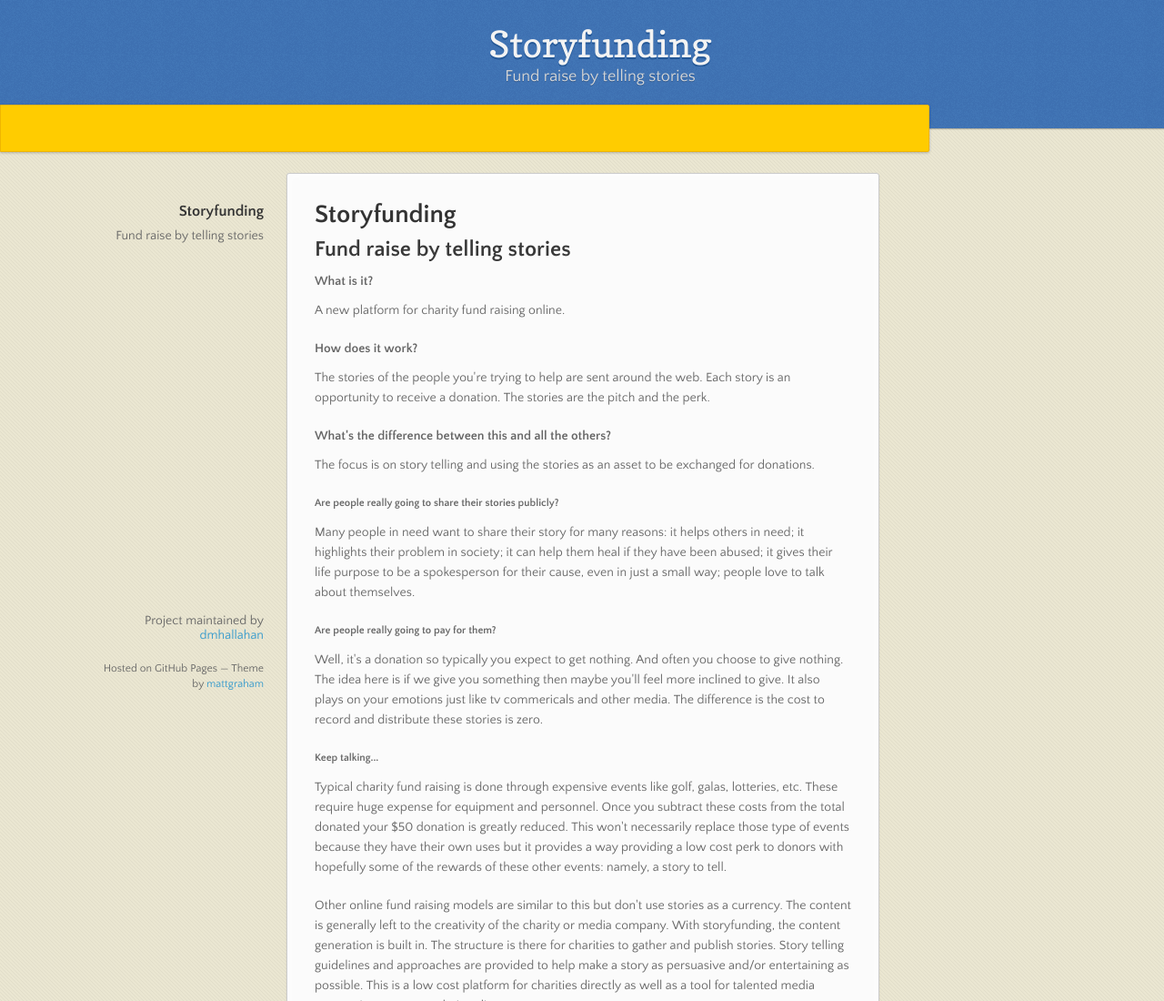
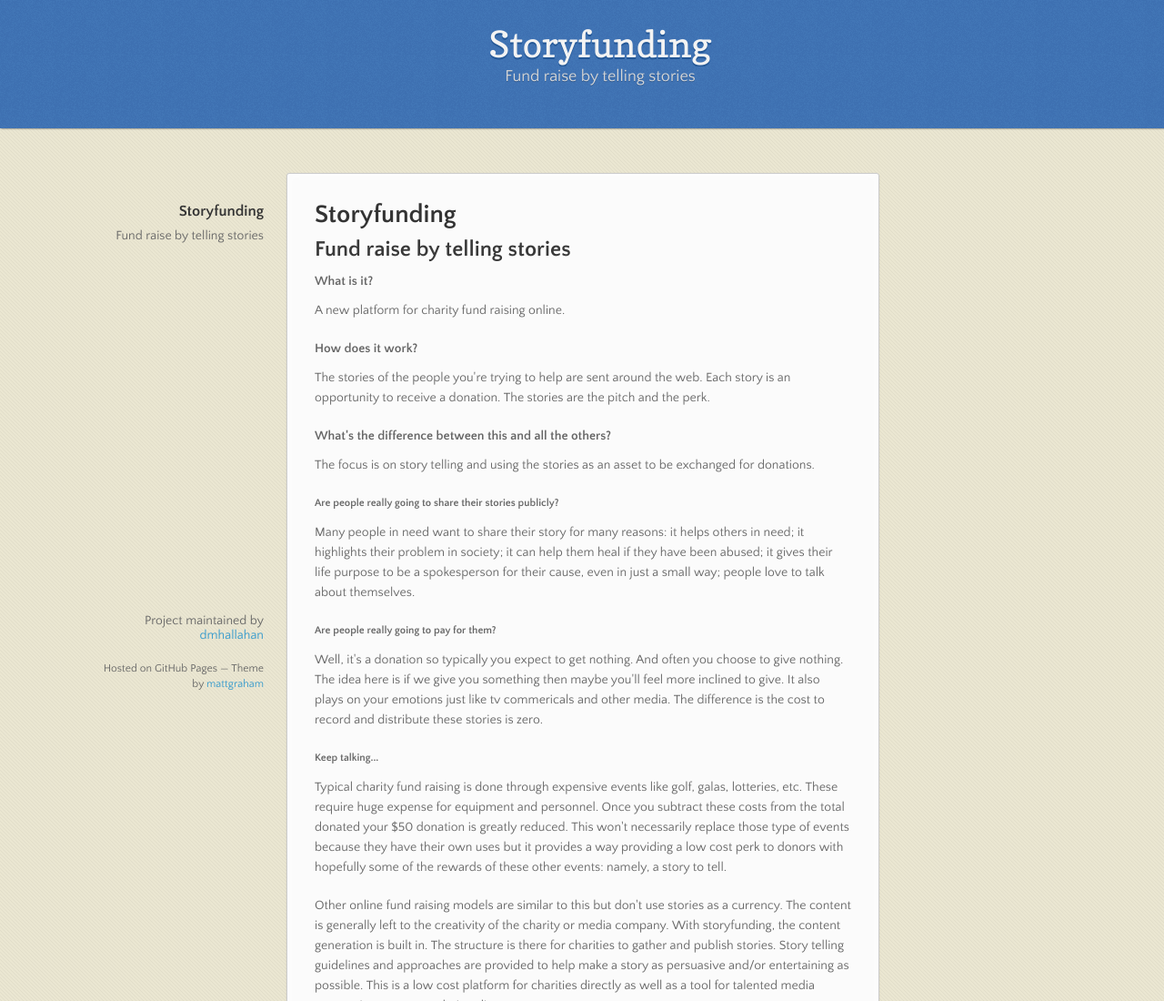
Before and after one commit to dmhallahan/storyfunding, a plain HTML site: page index.html in a window 1280 px wide. Shown: the top 1100 px of the page at 91% size. Drawn offline with nearby package versions, Linux system fonts and the light colour scheme.

Commit message:
removed banner

```diff
--- a/index.html
+++ b/index.html
@@ -21,8 +21,6 @@
         <p>Fund raise by telling stories</p>
       </header>
 
-      <div id="banner">
-      </div><!-- end banner -->
 
     <div class="wrapper">
       <nav>
```
